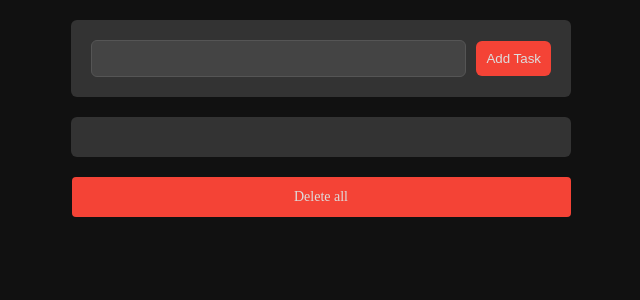
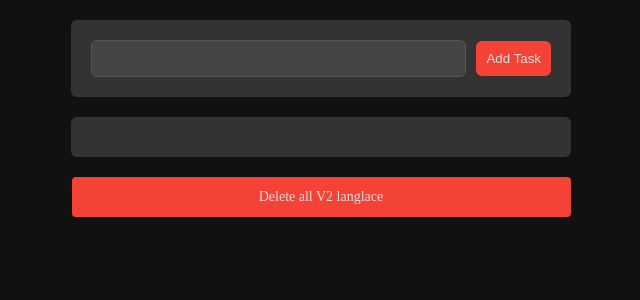
Before and after one commit to tbilhaut/to-do-list, a PHP site: page /phpObjV2Junior.php in a window 1280 px wide. Shown: the top 300 px of the page, without its empty margins (319-959 px from the left). Run offline with PHP 8.4, Linux system fonts and the light colour scheme; data that the repository does not hold is empty.

Commit message:
test junior langlace

```diff
--- a/phpObjV2Junior.php
+++ b/phpObjV2Junior.php
@@ -171,7 +171,7 @@ $taches = $task->getAllTasks();
         </div>
       <?php } ?>
     </div>
-    <div class="delete-all">Delete all</div>
+    <div class="delete-all">Delete all V2 langlace</div>
   </div>
 </form>
 <script src="api.js">
```
